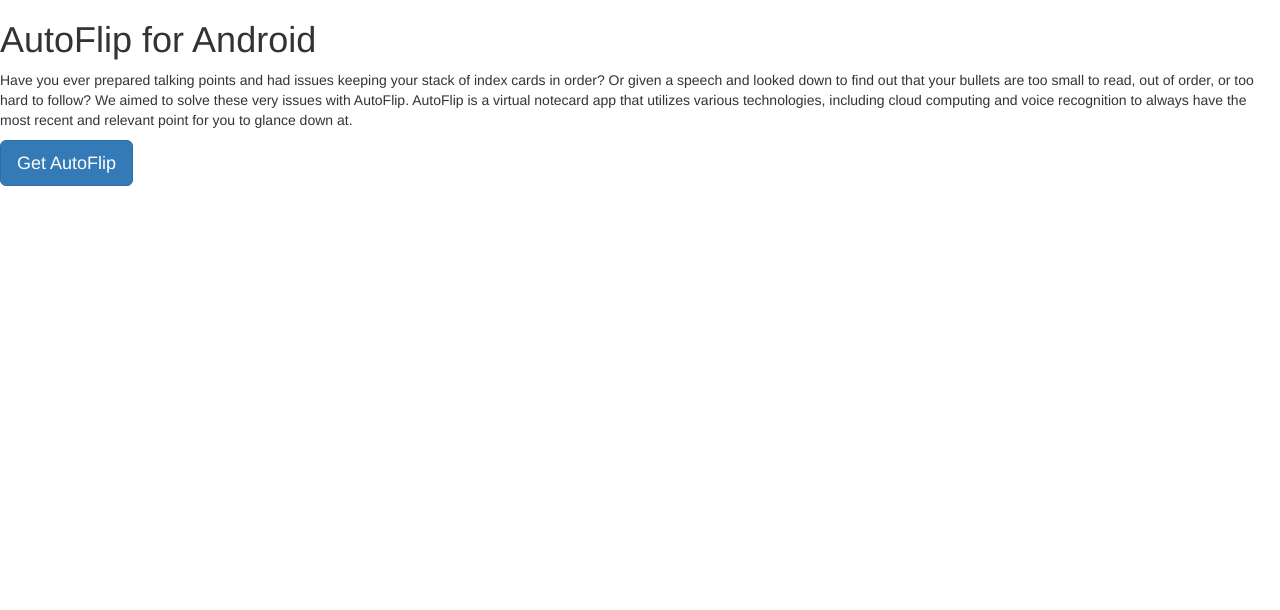
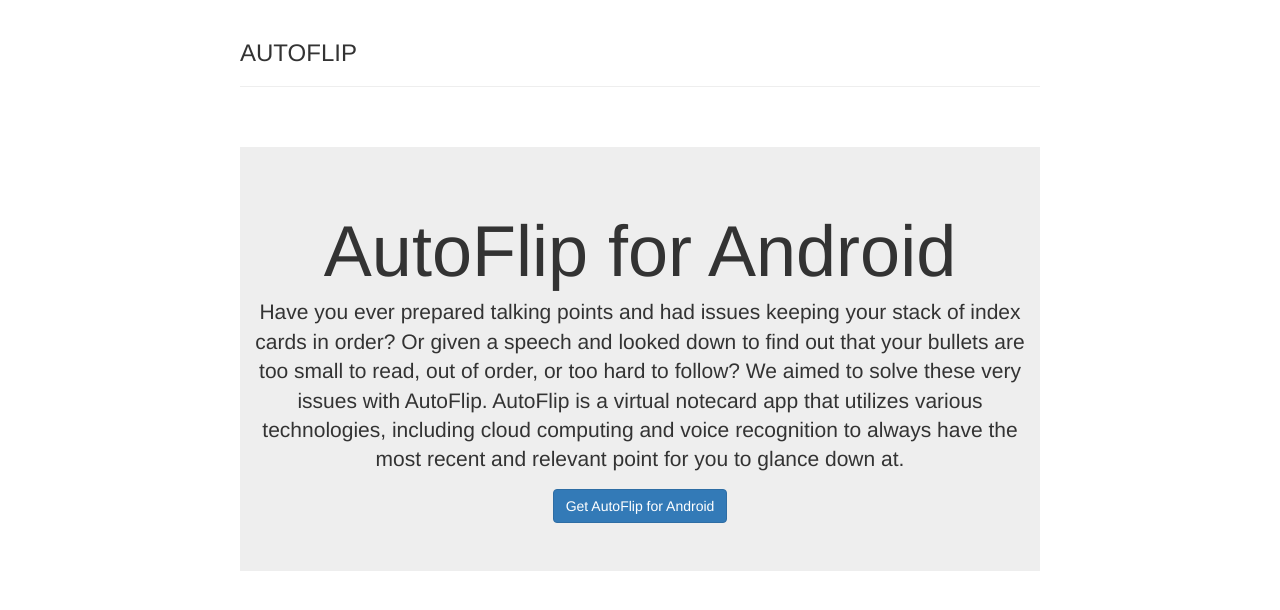
Before and after one commit to SteveVitali/AutoFlip-site, a Rails app: page / in a window 1280 px wide. Shown: the top 610 px of the page. Run offline with Rails 7, Linux system fonts and the light colour scheme; style sheets or scripts are compiled from the project's sources; some libraries are stand-ins or nearby versions.

Commit message:
Change site styles

```diff
--- /dev/null
+++ b/app/assets/stylesheets/custom.css.scss
@@ -0,0 +1,25 @@
+
+body {
+  padding-top: 20px;
+
+}
+
+.container-narrow {
+  margin: 0 auto;
+  max-width: 800px;
+}
+
+.jumbotron {
+  margin: 60px 0;
+  text-align: center;
+
+  h1 {
+    font-size: 72px;
+    line-height: 1;
+  }
+
+  btn {
+    font-size: 22px;
+    padding: 14px 24px;
+  }
+}
--- a/app/views/application/index.html.erb
+++ b/app/views/application/index.html.erb
@@ -1,11 +1,18 @@
-<div class="hero-unit">
-  <h1>AutoFlip for Android</h1>
-  <p>
-Have you ever prepared talking points and had issues keeping your stack of index cards in order? Or given a speech and looked down to find out that your bullets are too small to read, out of order, or too hard to follow? We aimed to solve these very issues with AutoFlip. AutoFlip is a virtual notecard app that utilizes various technologies, including cloud computing and voice recognition to always have the most recent and relevant point for you to glance down at.
-  </p>
-  <p>
-	<a href="http://www.shailshetye.x10.mx/AutoFlipFinal.apk">
-      <button type="button" class="btn btn-primary btn-lg">Get AutoFlip</button>
-    </a>
-  </p>
+<div class="container-narrow">
+
+	<div class="masthead">
+
+		<h3 class="muted">AUTOFLIP</h3>
+	</div>
+	<hr>
+
+	<div class="jumbotron">
+	  <h1>AutoFlip for Android</h1>
+	  <p class="lead">
+	  		Have you ever prepared talking points and had issues keeping your stack of index cards in order? Or given a speech and looked down to find out that your bullets are too small to read, out of order, or too hard to follow? We aimed to solve these very issues with AutoFlip. AutoFlip is a virtual notecard app that utilizes various technologies, including cloud computing and voice recognition to always have the most recent and relevant point for you to glance down at.
+	  </p>
+		<a class="btn btn-large btn-primary" href="http://www.shailshetye.x10.mx/AutoFlipFinal.apk">
+			Get AutoFlip for Android
+	    </a>
+	</div>
 </div>
--- a/app/views/layouts/application.html.erb
+++ b/app/views/layouts/application.html.erb
@@ -1,7 +1,7 @@
 <!DOCTYPE html>
 <html>
 <head>
-  <title>AutoFlip for Android</title>
+  <title>AutoFlip</title>
   <%= stylesheet_link_tag    "application", :media => "all" %>
   <%= javascript_include_tag "application" %>
   <%= csrf_meta_tags %>
```
